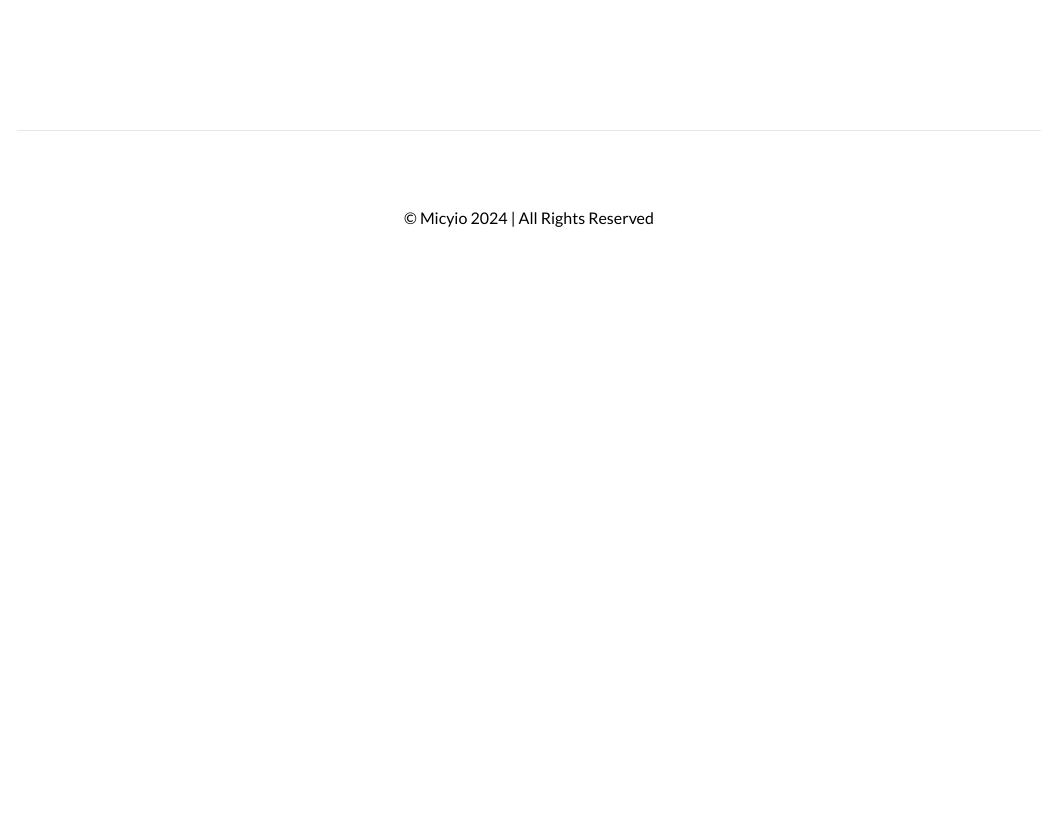
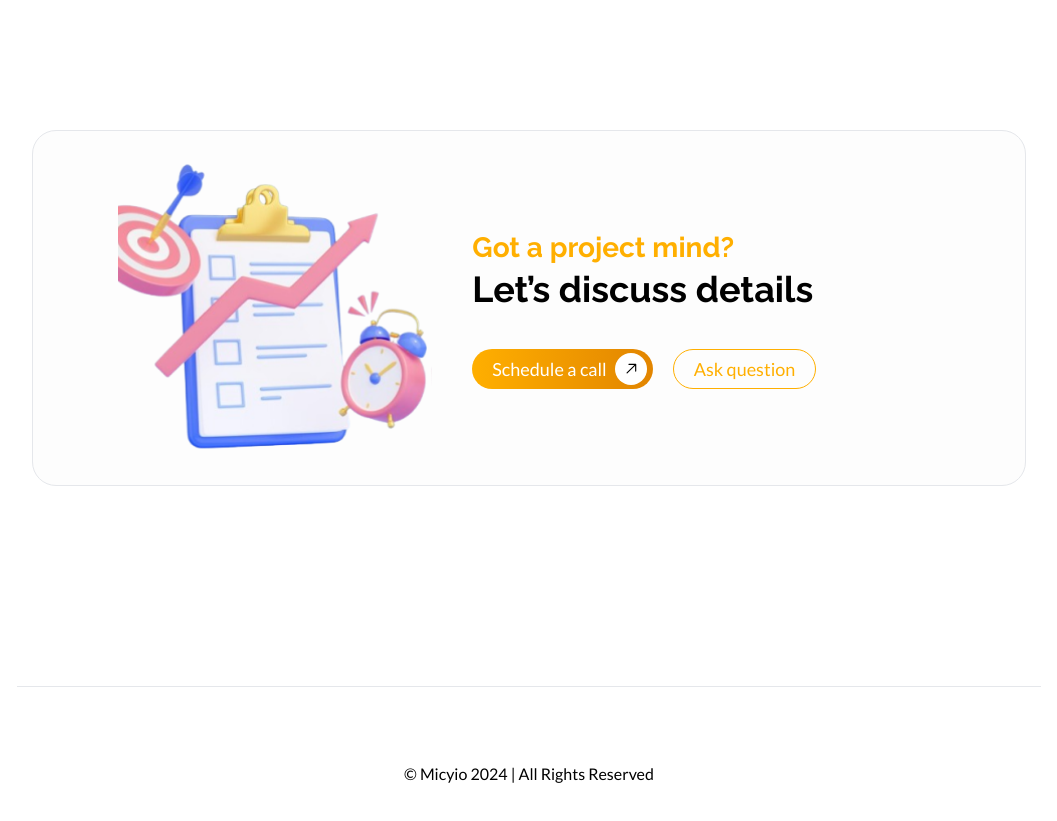
Before and after one commit to micyio/micyio, a Next.js app: page / in a window 1280 px wide. Shown: the part 9260-10081 px from the top of the page, without its empty margins (111-1168 px from the left). Before the commit the page ends 9565 px from the top, so only its background shows below. Built offline with nearby package versions, Linux system fonts and the light colour scheme.

Commit message:
cta responsive done

```diff
--- a/src/app/page.tsx
+++ b/src/app/page.tsx
@@ -1,6 +1,7 @@
 import {
   AboutSection,
   Clients,
+  CTA,
   FaqSection,
   Hero,
   MarqueeSection,
@@ -24,7 +25,7 @@ export default function Home() {
       <TechnologySection />
       <FaqSection />
       <Pricing />
-      {/*<CTA /> */}
+      <CTA />
     </main>
   );
 }
--- a/src/features/home/cta/cta.component.tsx
+++ b/src/features/home/cta/cta.component.tsx
@@ -3,10 +3,10 @@ import { GoArrowUpRight } from "react-icons/go";
 
 export function CTA() {
   return (
-    <div
-      className="container flex items-center gap-[80px] rounded-3xl border bg-[#F6F6F633] py-[50px] pl-[130px] pr-[150px] dark:border-[#3D3D3D] dark:bg-[#141313]"
-      id="contact"
-    >
+    <div className="container" id="contact">
+      <div className="grid grid-cols-12 items-center gap-6 rounded-3xl border bg-[#F6F6F633] pb-12 text-center dark:border-[#3D3D3D] dark:bg-[#141313] sm:pb-0 sm:text-left">
+        <div className="col-span-12 sm:col-span-1"></div>
+        <div className="col-span-12 mx-auto  sm:col-span-4">
           <Image
             src="/images/cta/one.png"
             alt=""
@@ -14,12 +14,13 @@ export function CTA() {
             width={370}
             className="h-[354px] w-[370px] object-cover"
           />
-      <div>
+        </div>
+        <div className="col-span-12 p-4 sm:col-span-7">
           <h4 className="font-sans text-[28px] font-bold text-primary">
             Got a project mind?
           </h4>
-        <h1 className="heading-two">Let’s discuss details</h1>
-        <div className=" mt-10 flex w-fit gap-5">
+          <h1 className="heading-three">Let’s discuss details</h1>
+          <div className=" mx-auto mt-10 flex w-fit gap-5 sm:mx-0">
             <button className="button-primary flex items-center justify-between gap-2">
               Schedule a call
               <span className="flex h-8 w-8 items-center justify-center rounded-full bg-white text-black">
@@ -30,5 +31,6 @@ export function CTA() {
           </div>
         </div>
       </div>
+    </div>
   );
 }
```
Lines whose indentation alone changed are shown as unchanged.
